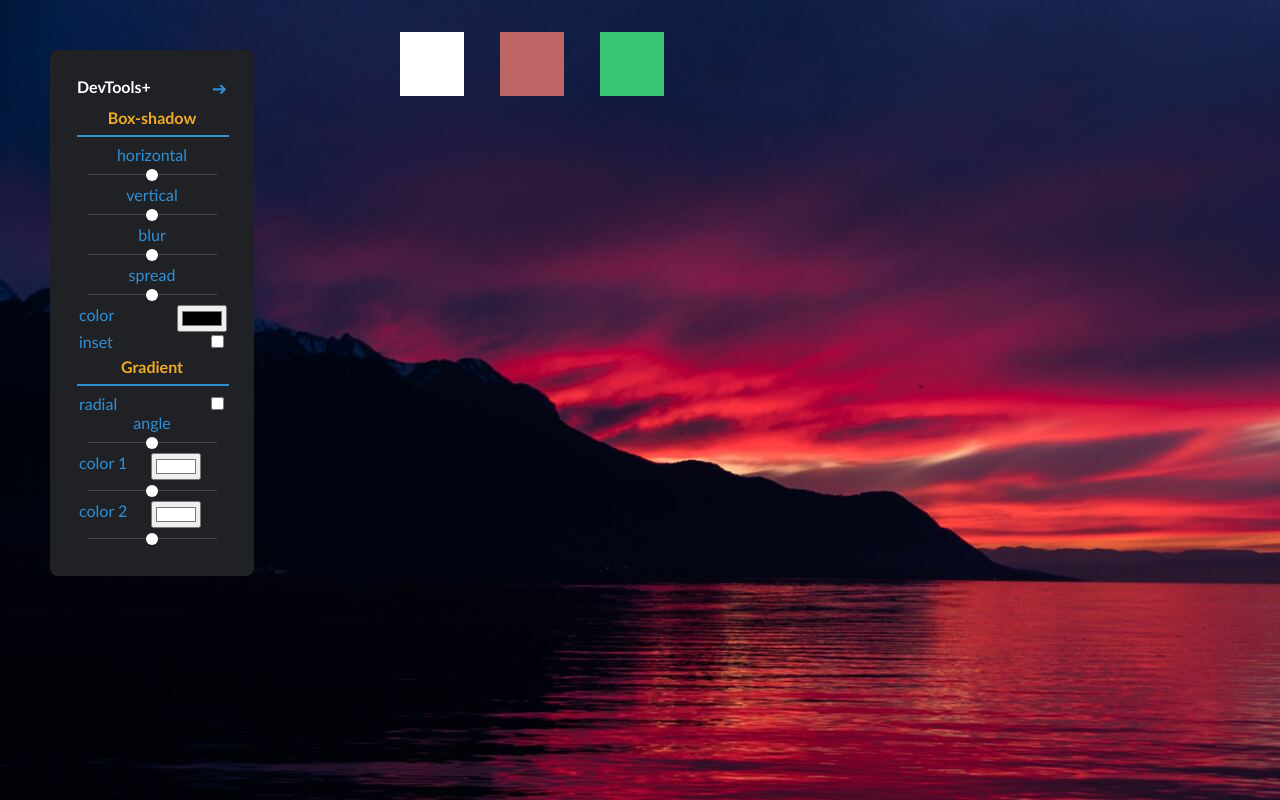
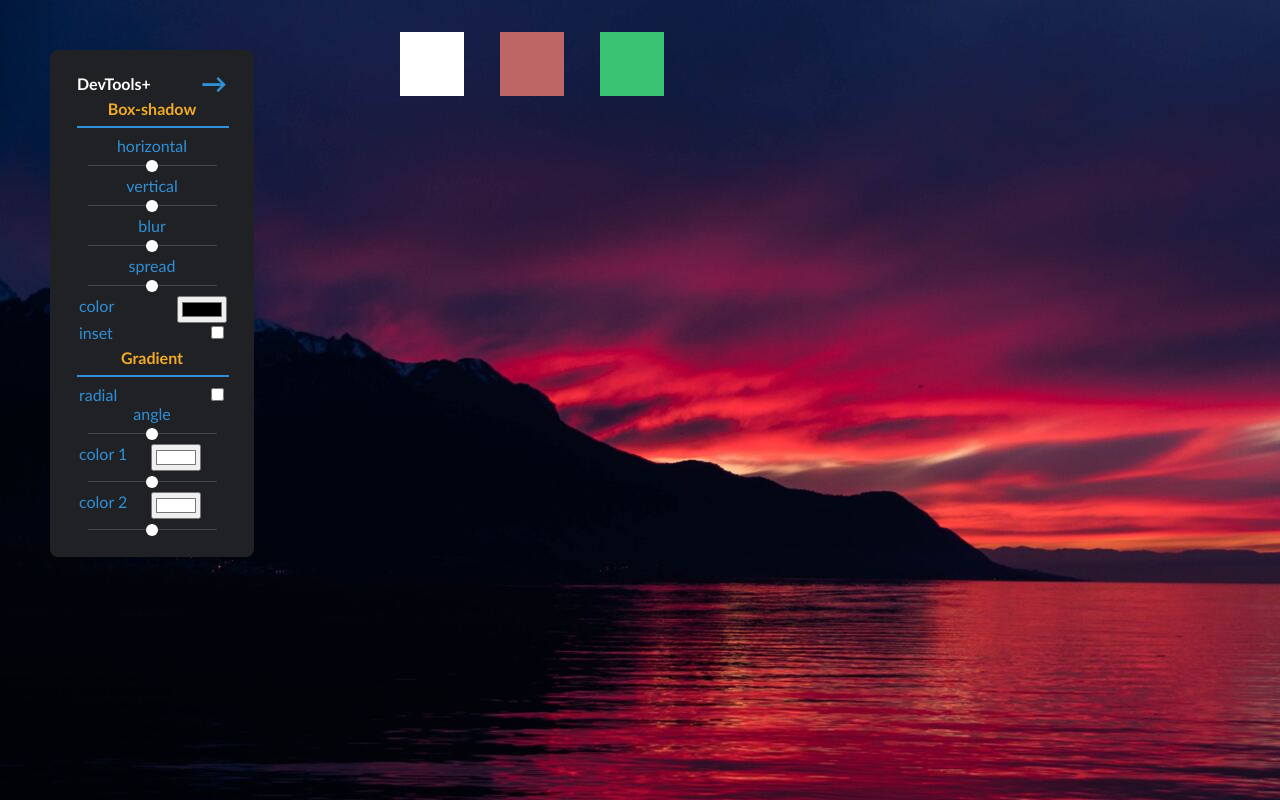
Before and after one commit to pazdalski/Devtools-plus, a plain HTML site: page index.html in a window 1280 px wide. Drawn offline with Linux system fonts and the light colour scheme.

Commit message:
More user friendly

```diff
--- a/app.js
+++ b/app.js
@@ -3,6 +3,9 @@ const ui = document.querySelector("#INTERFACE");
 const title = document.querySelector("#title");
 const copyBoxShadowBtn = document.querySelector("#box-shadow");
 const copyButtons = document.querySelectorAll(".group");
+
+const finder = document.querySelector("#finder");
+let finderState = { state: "unactive" };
 
 const values = {
   // Default values
@@ -24,7 +27,6 @@ const values = {
   },
 };
 //# --------------------------------- Logic --------------------------------- */
-
 inputs.forEach((input) => {
   input.addEventListener("input", () => {
     const id = input.id;
@@ -112,7 +114,6 @@ function setGradient() {
   }
 }
 //? Copy buttons
-
 copyButtons.forEach((btn) => {
   btn.addEventListener("click", () => {
     let code = ``;
@@ -143,11 +144,7 @@ title.addEventListener("dragend", () => {
   ui.style.opacity = "1";
 });
 
-// Experimental finder functionality
-const finder = document.querySelector("#finder");
-let finderState = { state: "unactive" };
-const history = document.querySelector("#history");
-
+//# Experimental finder functionality
 finder.addEventListener("click", () => {
   finderState.state = "active";
 
@@ -159,12 +156,10 @@ finder.addEventListener("click", () => {
     });
   }
 });
-
 function finderSearch(e) {
   e.target.classList.add("finding");
   document.addEventListener("click", finderClicked);
 }
-
 function finderClicked(e) {
   finderState.state = "unactive";
   const targetClicked = e.target;
--- a/index.html
+++ b/index.html
@@ -12,14 +12,11 @@
     <!-- ----------------------- box-shadow: var(--DTBoxShadow) -------------------- -->
     <!-- --------------------- background-image: var(--DTGradient) ----------------- -->
     <div id="INTERFACE">
-      <div class="aside">
-        <b
-          style="color: white; margin-bottom: 12px; cursor: grab"
-          id="title"
-          draggable="true"
+      <div class="aside" style="align-items: center; height: 32px">
+        <b style="color: white; cursor: grab" id="title" draggable="true"
           >DevTools+</b
         >
-        <b style="cursor: pointer; font-size: 18px" id="finder">➔</b>
+        <b style="cursor: pointer; font-size: 26px" id="finder">→</b>
       </div>
       <!-- Box shadow -->
       <b style="color: #f2ab26; cursor: pointer" id="box-shadow" class="group"
@@ -69,7 +66,6 @@
         <legend id="color2Position"></legend>
       </div>
       <input type="range" id="color2Position" min="0" max="100" />
-      <div id="history"></div>
     </div>
 
     <div id="block"></div>
--- a/style.css
+++ b/style.css
@@ -42,7 +42,7 @@ body {
   position: absolute;
   left: 50px;
   top: 50px;
-  padding: 25px;
+  padding: 15px 25px;
   border: 2px solid #00000000;
 
   transition: 0.2s border;
@@ -95,5 +95,20 @@ input[type="range"]::-webkit-slider-thumb {
 }
 .finding {
   border: 1px inset #53e926;
-  cursor: pointer;
+  cursor: copy;
 }
+#finder {
+  transition: 0.2s all;
+}
+#finder:hover {
+  font-size: 0px !important;
+}
+#finder::after {
+  content: "＋";
+  font-size: 0;
+  transition: 0.2s all;
+}
+#finder:hover::after {
+  color: #53e926;
+  font-size: 22px;
+}
```
Also changed, not shown: 1 other file.
